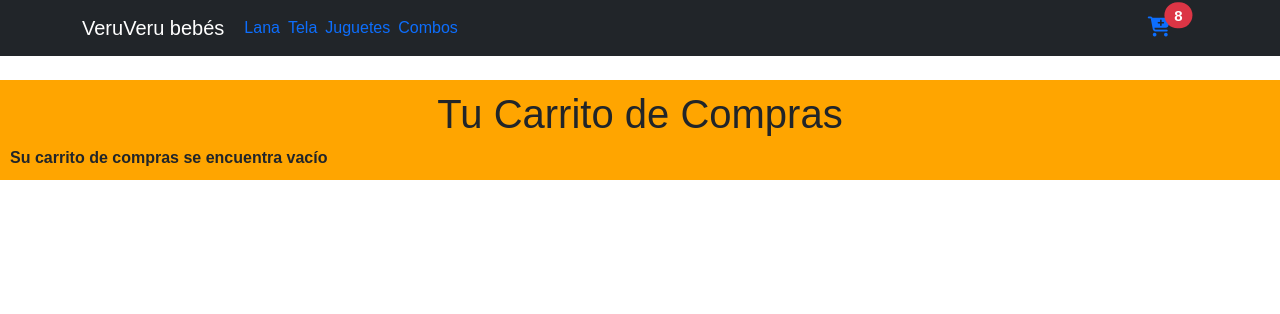
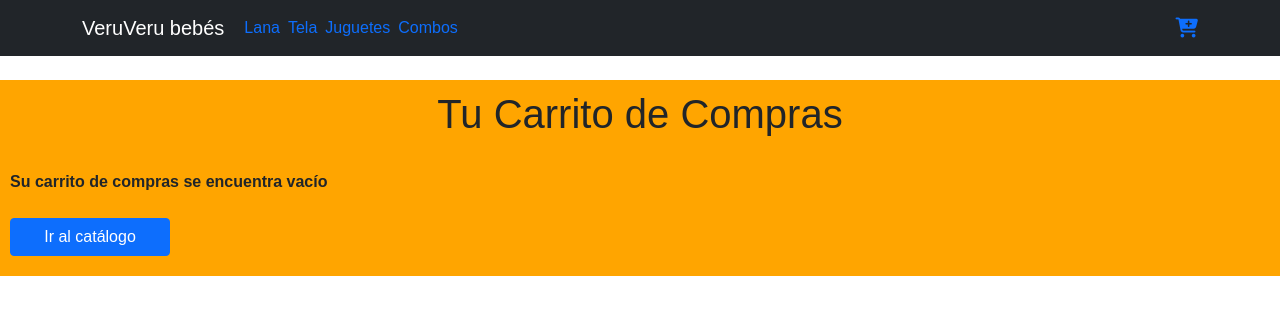
Before and after one commit to german-illesca/curso-react, a React (Create React App) app: page /cart in a window 1280 px wide. Shown: the top 314 px of the page. Built offline with nearby package versions, Linux system fonts and the light colour scheme.

Commit message:
Desafio clase 11

```diff
--- a/src/App.css
+++ b/src/App.css
@@ -71,13 +71,28 @@
     width: 100%;
 }
 
-.boton-vaciar {
+.boton-cart {
+    width: 10rem;
+    margin-bottom: 10px;
+    margin-right: 10px;
+}
+
+.boton-quitar {
     width: 10rem;
     margin-bottom: 10px;
 }
 
-.boton-quitar {
-    width: 10rem;
+.div-flex {
+    display: flex;
+    flex-direction: row;
+}
+
+.total-div {
+    flex: 2;
+    border: solid #000000 2px;
+    margin-left: 40%;
+    font-size: 1.5rem;
+    text-align: center;
     margin-bottom: 10px;
 }
 
@@ -157,4 +172,7 @@
     * {
         font-size: 12px;
     }
+    .total-div {
+        margin-left: 15%;
+    }
 }
--- a/src/components/Cart.js
+++ b/src/components/Cart.js
@@ -1,4 +1,5 @@
 import { useContext } from "react";
+import { Link } from "react-router-dom";
 import { CartContext } from "./CartContext";
 import { WrapperCart, TitleCart, ContentCart, Product, ProductDetail, ImageCart, Details, PriceDetail, ProductAmountContainer, ProductAmount, ProductPrice, ImageContainer} from "./styledComponents";
 
@@ -10,11 +11,27 @@ const Cart = () => {
             <WrapperCart>
                 <TitleCart>Tu Carrito de Compras</TitleCart>
                 {datos.carrito.length > 0
-                    ? <button type="button" className="btn btn-primary boton-vaciar" onClick={datos.removeAllItems}>Vaciar carrito</button>
-                    : <span>
-                        <b>Su carrito de compras se encuentra vacío</b>
-                      </span>
+                    ? <div className="div-flex">
+                        <div>
+                            <button type="button" className="btn btn-primary boton-cart" onClick={datos.removeAllItems}>Vaciar carrito</button>
+                        </div>
+                        <div>
+                        <Link to="/"><button type="button" className="btn btn-primary boton-cart">Ir al catálogo</button></Link>
+                        </div>
+                        <div className="total-div">$ {datos.impTotal}</div>
+                      </div>
+                    : <div>
+                        <br/>
+                        <span>
+                            <b>Su carrito de compras se encuentra vacío</b>
+                        </span>
+                        <br/><br/>
+                        <div>
+                            <Link to="/"><button type="button" className="btn btn-primary boton-cart">Ir al catálogo</button></Link>
+                        </div>
+                      </div>
                 }
+
                 <ContentCart>
                     {
                         datos.carrito.map( (item, index) =>
--- a/src/components/CartContext.js
+++ b/src/components/CartContext.js
@@ -5,17 +5,27 @@ export const CartContext = createContext();
 
 const CartContextProvider = ({children}) => {
     const [carrito, setCarrito] = useState([]);
+    const [cantItems, setCantItems] = useState(0);
+    const [impTotal, setImpTotal] = useState(0);
 
     const removeAllItems = (() => {
         setCarrito([]);
+        setCantItems(0);
+        setImpTotal(0);
     });
 
     const removeItem = ( (item2) => {
+        const importe=item2.precio * item2.cantidad;
         setCarrito(carrito.filter( item => item.codigo !== item2.codigo ));
+        setCantItems(cantItems - item2.cantidad);
+        setImpTotal(impTotal - importe);
     });
 
     const addToCart = (newItem, cant) => {
         const yaexiste = carrito.find( item => item.codigo === newItem.codigo);
+        const importe = newItem.precio * cant;
+        setCantItems(cantItems + cant);
+        setImpTotal(impTotal + importe);
         if (yaexiste !== undefined){
             //console.log("entro por ya existe");
             yaexiste.cantidad += cant;
@@ -29,7 +39,7 @@ const CartContextProvider = ({children}) => {
     };
 
     return (
-        <CartContext.Provider value={{carrito, removeAllItems, removeItem, addToCart}}>
+        <CartContext.Provider value={{carrito, removeAllItems, removeItem, addToCart, cantItems, impTotal}}>
             {children}
         </CartContext.Provider>
     )
--- a/src/components/CartWidget.js
+++ b/src/components/CartWidget.js
@@ -1,11 +1,18 @@
+import { useContext } from "react";
+import { CartContext } from "./CartContext";
 
 const CartWidget = () => {
+    const datos = useContext(CartContext);
+
     return (
         <i id="boton-carrito" className="fas fa-cart-plus fa-lg">
-            <span className="position-left translate-carrito badge rounded-pill bg-danger">
-                8
-                <span className="visually-hidden">unread messages</span>
-            </span>
+            { datos.cantItems > 0 ?
+                <span className="position-left translate-carrito badge rounded-pill bg-danger">
+                    {datos.cantItems}
+                    <span className="visually-hidden">unread messages</span>
+                </span>
+                : <></>
+            }
         </i>
     );
 }
```
